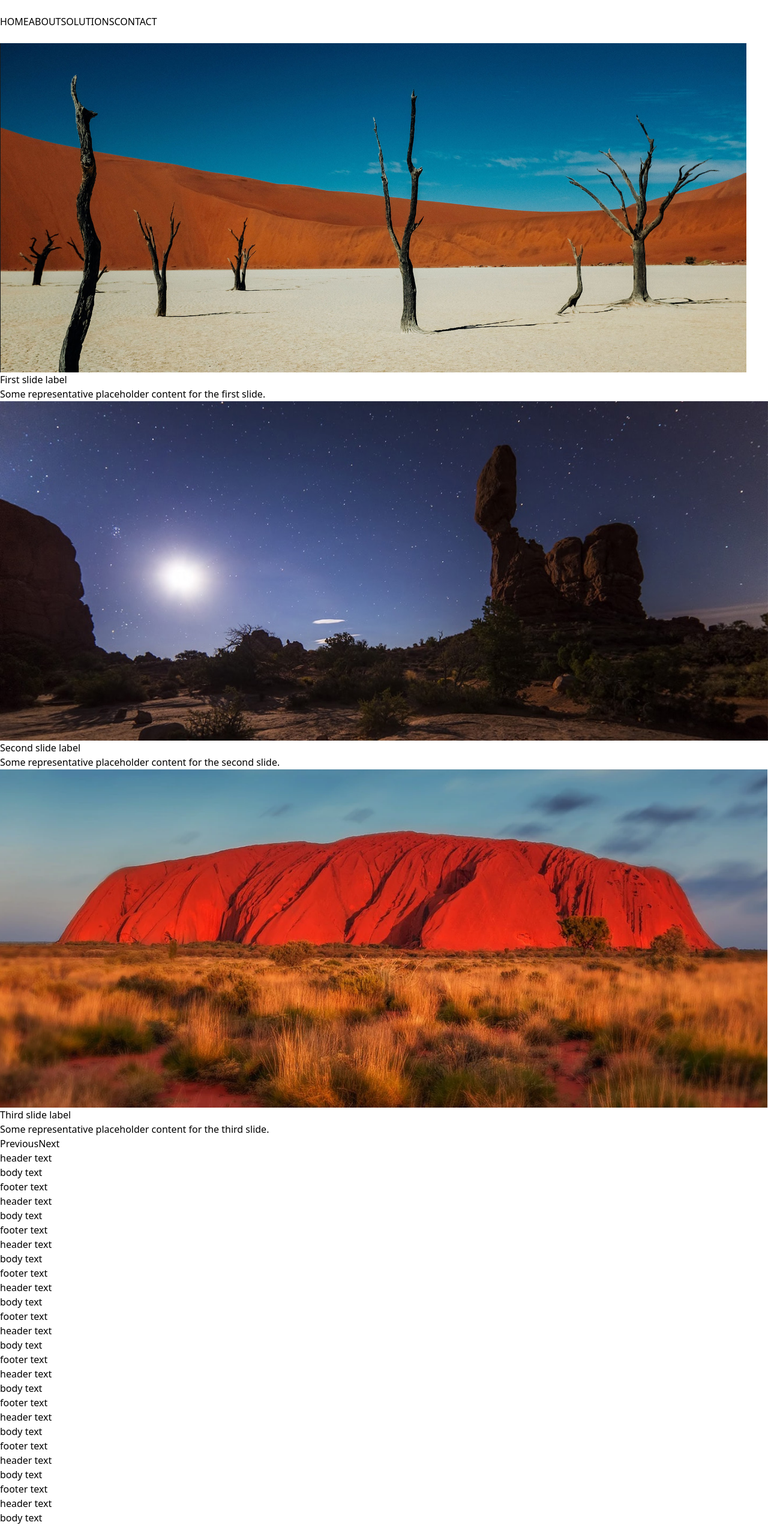
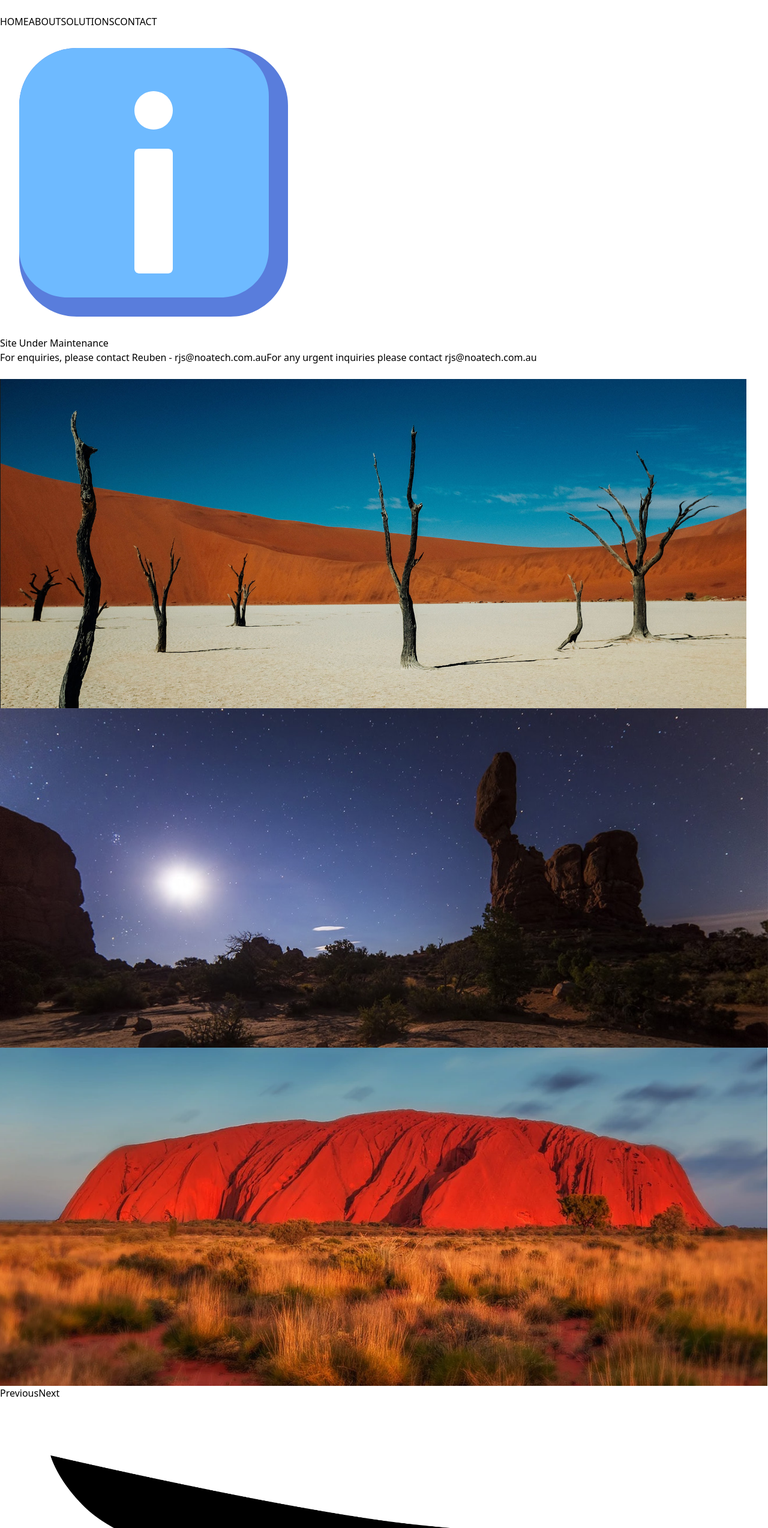
Before and after one commit to machin3boy/NOATech, a Vue app in the folder site/client/: page / in a window 1280 px wide. Shown: the part 927-3475 px from the top of the page at 60% size. Built offline with nearby package versions, Linux system fonts and the light colour scheme.

Commit message:
feat: site under maintenance card, fixed footer

```diff
--- a/site/client/index.html
+++ b/site/client/index.html
@@ -2,8 +2,8 @@
 <html lang="en">
   <head>
     <meta charset="UTF-8" />
-    <link rel="icon" type="image/svg+xml" href="/vite.svg" />
-    <meta name="viewport" content="width=device-width, initial-scale=1.0" />
+    <link rel="icon" type="image/png" href="/src/assets/NOATECH.png" />
+    <!--<meta name="viewport" content="width=device-width, initial-scale=1.0" />-->
     <title>NOATech</title>
   </head>
   <body>
--- a/site/client/src/App.vue
+++ b/site/client/src/App.vue
@@ -1,78 +1,25 @@
 <template>
-    <div class="flex flex-col grow min-h-screen text-white bg-[url('./assets/background.png')]">
-        <NavBar class="sticky top-0 z-50"/>
-        <div class="flex flex-col mx-10 mt-10 border-4 border-black border-opacity-90 rounded-lg shadow-xl">
+  <div class="flex flex-col grow min-h-screen text-white bg-[url('./assets/background.png')]">
+      <NavBar class="sticky top-0 z-50"/>
+      <div class="flex justify-center mx-auto mt-20 w-3/4">
+        <Card />
+      </div>
+      <div class="flex justify-center mx-auto mt-20 mb-auto w-4/5">
+        <div class="flex flex-col mt-auto border-4 border-black border-opacity-90 rounded-lg shadow-xl mb-auto">
           <ImageCarousel />
         </div>
-        <div id="about us">
-          <div class="flex flex-col mx-10 mt-10 border-4 border-black border-opacity-90 rounded-lg shadow-xl bg-gradient-to-r from-indigo-300 to-cyan-300">
-            <div class="flex mt-10 mx-auto md:ml-24 md:mr-auto">
-              <div class="my-10 mx-auto">
-                <SimpleCard header="header text" body="body text" footer="footer text"/>
-              </div>
-            </div>
-            <div class="flex flex-wrap justify-evenly">
-              <div class="my-10 mx-auto">
-                <SimpleCard header="header text" body="body text" footer="footer text"/>
-              </div>
-              <div class="my-10 mx-auto">
-                <SimpleCard header="header text" body="body text" footer="footer text"/>
-              </div>
-              <div class="my-10 mx-auto">
-                <SimpleCard header="header text" body="body text" footer="footer text"/>
-              </div>
-              <div class="my-10 mx-auto">
-                <SimpleCard header="header text" body="body text" footer="footer text"/>
-              </div>
-            </div>
-          </div>
-        </div>
-        <div id="services">
-          <div class="flex flex-col mx-10 mt-10 border-4 border-black border-opacity-90 rounded-lg bg-gradient-to-r from-red-400 to-red-300">
-            <div class="flex mt-10 mx-auto md:ml-24 md:mr-auto">
-              <div class="my-10 mx-auto">
-                <SimpleCard header="header text" body="body text" footer="footer text"/>
-              </div>
-            </div>
-            <div class="flex flex-wrap justify-evenly">
-                <div class="my-10 mx-auto">
-                  <SimpleCard header="header text" body="body text" footer="footer text"/>
-                </div>
-                <div class="my-10 mx-auto">
-                  <SimpleCard header="header text" body="body text" footer="footer text"/>
-                </div>
-                <div class="my-10 mx-auto">
-                  <SimpleCard header="header text" body="body text" footer="footer text"/>
-                </div>
-                <div class="my-10 mx-auto">
-                  <SimpleCard header="header text" body="body text" footer="footer text"/>
-                </div>
-                <div class="my-10 mx-auto">
-                  <SimpleCard header="header text" body="body text" footer="footer text"/>
-                </div>
-                <div class="my-10 mx-auto">
-                  <SimpleCard header="header text" body="body text" footer="footer text"/>
-                </div>
-                <div class="my-10 mx-auto">
-                  <SimpleCard header="header text" body="body text" footer="footer text"/>
-                </div>
-                <div class="my-10 mx-auto">
-                  <SimpleCard header="header text" body="body text" footer="footer text"/>
-                </div>
-              </div>
-          </div>
-        </div>
-        <div class="mt-20">
-          <Footer />
-        </div>
-    </div>
+      </div>
+      <Footer class="sticky mt-20 bottom-0 z-50" />
+  </div>
 </template>
 
 <script setup>
 import NavBar from './components/NavBar.vue';
 import ImageCarousel from './components/ImageCarousel.vue';
 import SimpleCard from './components/SimpleCard.vue';
+import Card from './components/Card.vue';
 import Footer from './components/Footer.vue';
+
 </script>
 
 <style scoped>
--- /dev/null
+++ b/site/client/src/components/Card.vue
@@ -0,0 +1,16 @@
+<template>
+  <a
+    class="block rounded-xl border border-gray-800 bg-gray-900 p-4 shadow-xl sm:p-6 lg:p-8"
+    href=""
+  >
+    <img src="src/assets/info.svg" class="h-8 w-8"/>
+
+    <h3 class="mt-3 text-lg font-bold text-white sm:text-xl">
+      Site Under Maintenance
+    </h3>
+
+    <p class="mt-4 text-sm text-gray-300">
+      For enquiries, please contact Reuben - rjs@noatech.com.auFor any urgent inquiries please contact rjs@noatech.com.au
+    </p>
+  </a>
+</template>
--- a/site/client/src/components/Footer.vue
+++ b/site/client/src/components/Footer.vue
@@ -1,5 +1,5 @@
 <template>
-    <footer class="p-4 bg-black sm:p-6 dark:bg-orange-200 border-t-4 border-opacity-90 border-t-gray-900">
+    <footer class="p-4 bg-black sm:p-6 dark:bg-orange-200 border-t-4 border-opacity-90 border-t-gray-900 bottom-0">
         <div class="md:flex md:justify-between">
             <div class="mb-6 md:mb-0">
                 <a href="https://flowbite.com/" class="flex items-center">
--- a/site/client/src/components/ImageCarousel.vue
+++ b/site/client/src/components/ImageCarousel.vue
@@ -36,8 +36,8 @@
           alt="Motorbike Smoke"
         />
         <div class="carousel-caption hidden md:block absolute text-center">
-          <h5 class="text-xl">First slide label</h5>
-          <p>Some representative placeholder content for the first slide.</p>
+          <!-- <h5 class="text-xl">First slide label</h5>
+          <p>Some representative placeholder content for the first slide.</p> -->
         </div>
       </div>
 
@@ -49,8 +49,8 @@
           alt="Mountaintop"
         />
         <div class="carousel-caption hidden md:block absolute text-center">
-          <h5 class="text-xl">Second slide label</h5>
-          <p>Some representative placeholder content for the second slide.</p>
+          <!-- <h5 class="text-xl">Second slide label</h5>
+          <p>Some representative placeholder content for the second slide.</p> -->
         </div>
       </div>
 
@@ -62,8 +62,8 @@
           alt="Woman Reading a Book"
         />
         <div class="carousel-caption hidden md:block absolute text-center">
-          <h5 class="text-xl">Third slide label</h5>
-          <p>Some representative placeholder content for the third slide.</p>
+          <!-- <h5 class="text-xl">Third slide label</h5>
+          <p>Some representative placeholder content for the third slide.</p> -->
         </div>
       </div>
     </div>
```
Also changed, not shown: site/client/src/assets/NOATECH.png (renamed from site/client/src/assets/NOA TECH.png), site/client/src/assets/info.svg (added).
